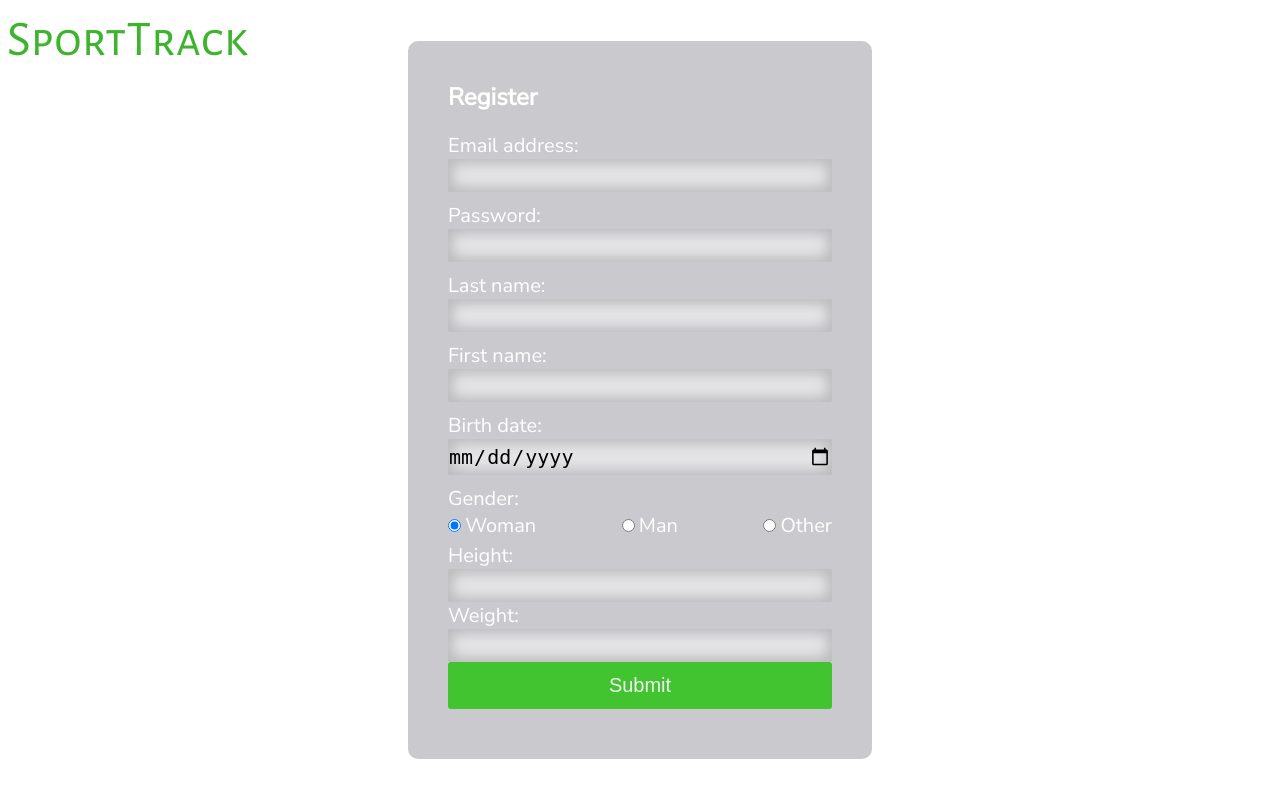
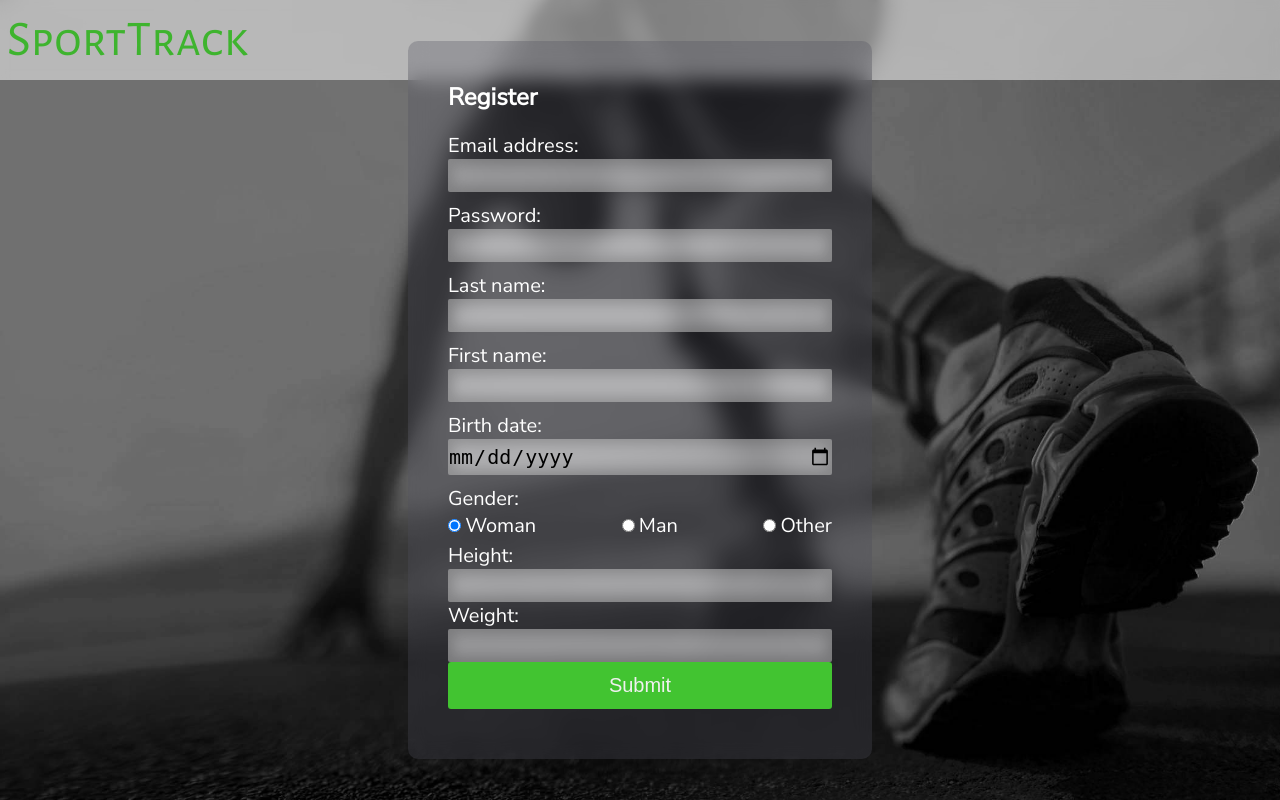
Before and after one commit to Dyskal/SportTrack, a PHP site: page /?page=register in a window 1280 px wide. Run offline with PHP 8.4, Linux system fonts and the light colour scheme.

Commit message:
add background image

```diff
--- a/style/style.css
+++ b/style/style.css
@@ -47,6 +47,10 @@
     cursor: pointer;
 }
 
+.bg-image{
+    background-image: url("../img/background.jpg");
+}
+
 .header-btn::before{
     content: "";
     position: absolute;
@@ -90,8 +94,6 @@
 .header-upload::before {
     background-image: url("../img/upload.svg");
 }
-
-
 
 nav{
     display: flex;
--- a/view/login.php
+++ b/view/login.php
@@ -7,7 +7,7 @@
     <link href="./style/style.css" rel="stylesheet">
     <link href="./img/logo.svg" rel="icon"/>
 </head>
-<body>
+<body class="bg-image">
 <header>
     <h1 onclick="window.location.href='./'">SportTrack</h1>
 </header>
--- a/view/profile.php
+++ b/view/profile.php
@@ -8,7 +8,7 @@
     <link href="./img/logo.svg" rel="icon"/>
 </head>
 
-<body>
+<body class="bg-image">
 <header>
     <h1 onclick="window.location.href='./'">SportTrack</h1>
 </header>
--- a/view/register.php
+++ b/view/register.php
@@ -8,7 +8,7 @@
     <link href="./img/logo.svg" rel="icon"/>
 </head>
 
-<body>
+<body class="bg-image">
 <header>
     <h1 onclick="window.location.href='./'">SportTrack</h1>
 </header>
--- a/view/upload.php
+++ b/view/upload.php
@@ -8,7 +8,7 @@
     <link href="./img/logo.svg" rel="icon"/>
 </head>
 
-<body>
+<body class="bg-image">
 <header>
     <h1 onclick="window.location.href='./'">SportTrack</h1>
 </header>
```
Also changed, not shown: sql/sport_track.db.
